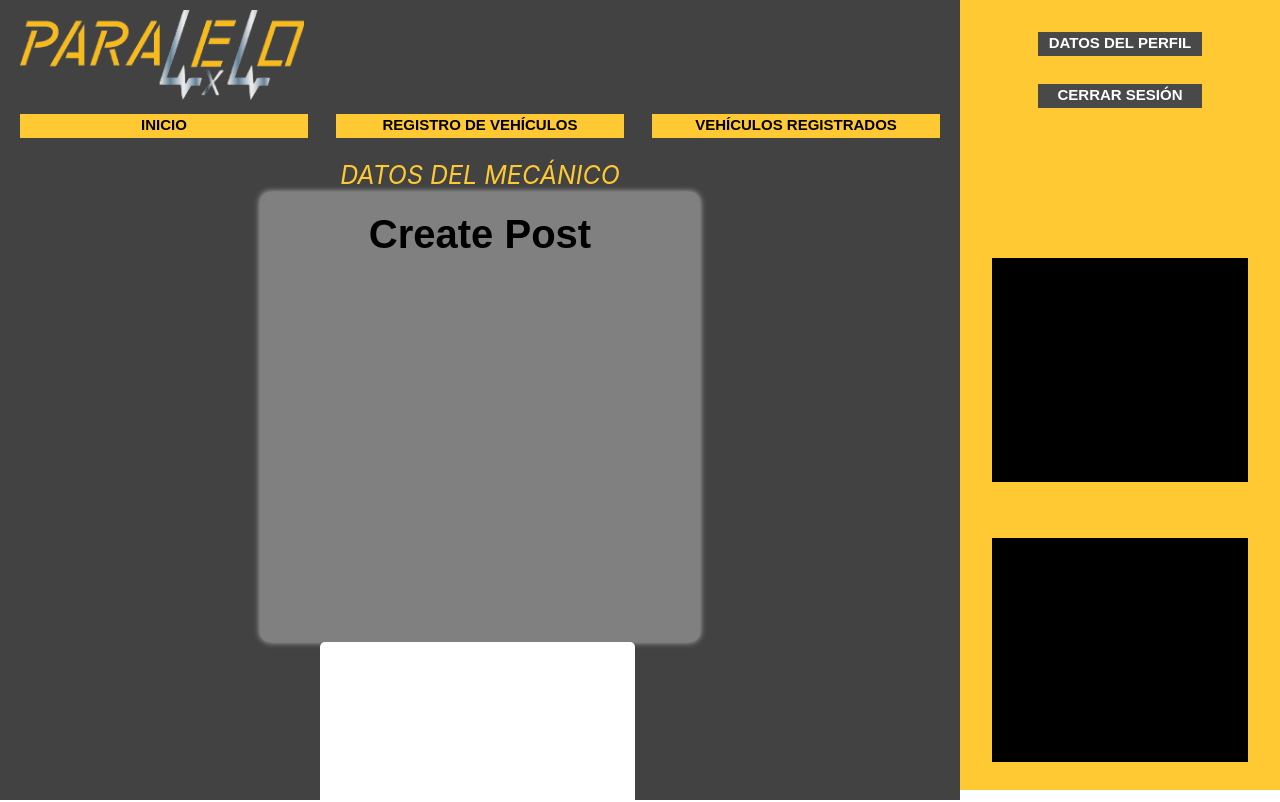
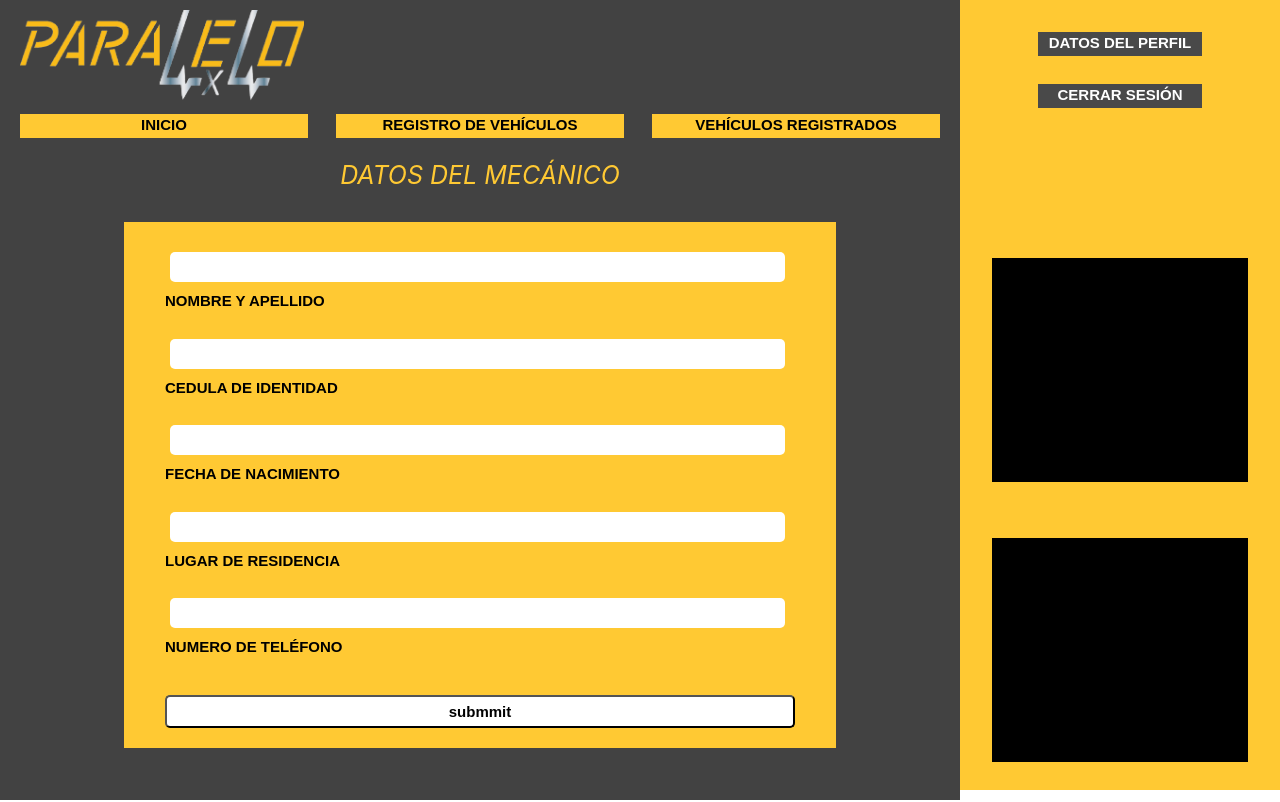
Before and after one commit to joaopinto18/paralelo-app, an Angular app: page /vista-perfil-mecanico in a window 1280 px wide. Before the commit this address led to /. Shown: the top 802 px of the page. Built offline with nearby package versions, Linux system fonts and the light colour scheme.

Commit message:
creacion del formulario

```diff
--- a/src/app/app-routing.module.ts
+++ b/src/app/app-routing.module.ts
@@ -1,7 +1,12 @@
 import { NgModule } from '@angular/core';
 import { RouterModule, Routes } from '@angular/router';
+import { VistaInicioComponent } from './pages/paginaPrincipal/vista-inicio/vista-inicio.component';
+import { VistaDatosPerfilMecanicoComponent } from './pages/perfilMecanico/vista-datos-perfil-mecanico/vista-datos-perfil-mecanico.component';
 
-const routes: Routes = [];
+const routes: Routes = [
+  {path:'vista-inicio', component:VistaInicioComponent},
+  {path:'vista-perfil-mecanico', component:VistaDatosPerfilMecanicoComponent}
+];
 
 @NgModule({
   imports: [RouterModule.forRoot(routes)],
--- a/src/app/app.component.html
+++ b/src/app/app.component.html
@@ -1,3 +1,2 @@
-<app-vista-datos-perfil-mecanico></app-vista-datos-perfil-mecanico>
-<!--<app-vista-inicio></app-vista-inicio>-->
+
 <router-outlet></router-outlet>
--- a/src/app/components/perfilMecanico/nabvar-perfil-mecanico/nabvar-perfil-mecanico.component.html
+++ b/src/app/components/perfilMecanico/nabvar-perfil-mecanico/nabvar-perfil-mecanico.component.html
@@ -6,7 +6,7 @@
     </div>
     <div class='options-menu'>
         <div class='incio-button'>
-            <span><a>INICIO</a></span>
+            <span><a [routerLink]="['/vista-inicio']" style="color: black; text-decoration: none;">INICIO</a></span>
         </div>
         <div class='contacto-button'>
             <span><a>REGISTRO DE VEHÍCULOS</a></span>
--- a/src/app/pages/perfilMecanico/vista-datos-perfil-mecanico/vista-datos-perfil-mecanico.component.html
+++ b/src/app/pages/perfilMecanico/vista-datos-perfil-mecanico/vista-datos-perfil-mecanico.component.html
@@ -10,24 +10,25 @@
     <div class='form-square'>
         <div class='form-square-background'>
             <form class='form'>
-                <div class='form-tittle'>
-                    <span>Create Post</span>
-                </div>
                 <div class='group1'>
-                    <input type="text" placeholder="Enter ID" formControlName="ID" required><span class='bar'></span>
-                    <label for=''>ID</label>
+                    <input type="text" required><span class='bar'></span>
+                    <label for=''>NOMBRE Y APELLIDO</label>
                 </div>
                 <div class='group2'>
-                    <input type="text" placeholder="Enter Title" formControlName="title" required><span class='bar'></span>
-                    <label for=''>Title</label>
+                    <input type="text" required><span class='bar'></span>
+                    <label for=''>CEDULA DE IDENTIDAD</label>
                 </div>
                 <div class='group3'>
-                    <input type="text" placeholder="Enter Category" formControlName="category" required><span class='bar'></span>
-                    <label for=''>Category</label>
+                    <input type="text" required><span class='bar'></span>
+                    <label for=''>FECHA DE NACIMIENTO</label>
                 </div>
                 <div class='group4'>
-                    <input type="text" placeholder="Enter Body" formControlName="body" required><span class='bar'></span>
-                    <label for=''>Body</label>
+                    <input type="text" required><span class='bar'></span>
+                    <label for=''>LUGAR DE RESIDENCIA</label>
+                </div>
+                <div class='group4'>
+                    <input type="text" required><span class='bar'></span>
+                    <label for=''>NUMERO DE TELÉFONO</label>
                 </div>
                 <button class='send-button' type='submit'>submmit</button>
             </form>
--- a/src/app/pages/perfilMecanico/vista-datos-perfil-mecanico/vista-datos-perfil-mecanico.component.scss
+++ b/src/app/pages/perfilMecanico/vista-datos-perfil-mecanico/vista-datos-perfil-mecanico.component.scss
@@ -18,23 +18,30 @@
     color: rgb(255, 201, 51);
 }
 
+//------------> form
+
 .form-square{
+    height: 95%;
+    width: 100%;
     display: flex;
     justify-content: center;
+    background-color: rgb(66, 66, 66);
 }
 
-//------------> form
-
 .form-square .form-square-background{
+    margin-top: 30px;
     display: flex;
     justify-content: center;
-    height: 410px;
-    width: 400px;
+    height: 80%;
+    width: 70%;
     padding: 20px;
-    background-color: rgb(128, 128, 128);
-    margin-bottom: 50px;
-    border-radius: 10px;
-    box-shadow: 0 0 6px 0 rgba(225, 225, 225, 0.8);
+    background-color: rgb(255, 201, 51);
+}
+
+.form-square .form-square-background .form{
+    display: flex;
+    flex-direction: column;
+    justify-content: center;
 }
 
 .form-square .form-square-background .form-tittle{
@@ -47,7 +54,7 @@
 }
 
 .form-square .form-square-background .send-button{
-    height: 40px;
+    height: 170px;
     width: 100%;
     font-family: Arial, Helvetica, sans-serif;
     font-size: 15px;
@@ -60,7 +67,8 @@
 }
 
 input{
-    width: 300px;
+    width: 600px;
+    height: 10px;
     border-radius: 5px;
     font-size: 15px;
     margin: 10px 10px 10px 5px;
```
